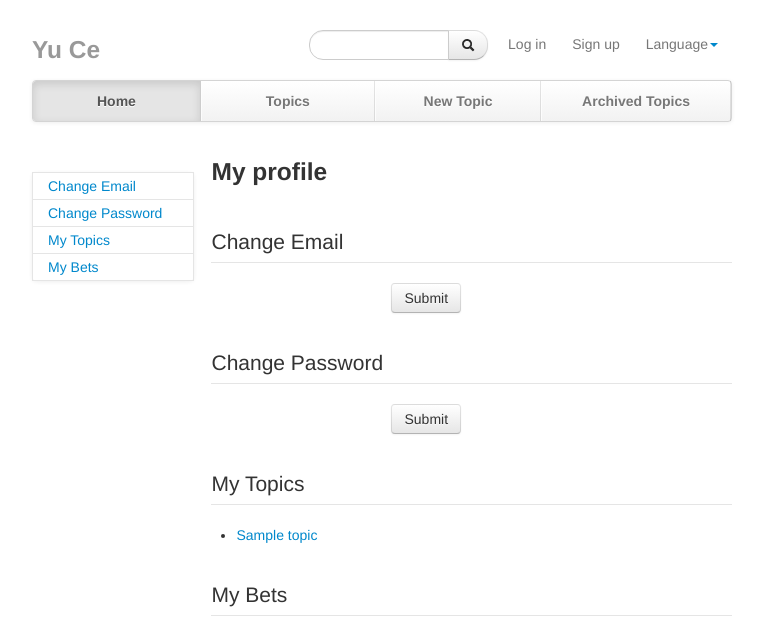
After one commit to julyzergcn/yuce, a Django app: template yuce/templates/core/profile.html in a window 1280 px wide. The commit adds this page. Shown: the top 633 px of the page, without its empty margins (258-1021 px from the left). Run offline with Django 3.2, Linux system fonts and the light colour scheme; the template is opened without the code that fills it: most values are stand-ins (such as "Sample title", 1, 10 or a date in 2020); some libraries are stand-ins or nearby versions.

Commit message:
my profile

```diff
--- a/core/urls.py
+++ b/core/urls.py
@@ -10,4 +10,6 @@ urlpatterns = patterns('core.views',
     url(r'^topic/archived/$', 'archived_topics', name='archived_topics'),
     url(r'^search/$', 'search', name='search'),
     url(r'^dumpdata/$', 'dumpdata'),
+
+    url(r'^accounts/profile/$', 'profile', name='my_profile'),
 )
--- a/yuce/templates/base.html
+++ b/yuce/templates/base.html
@@ -13,6 +13,9 @@
         <link href="{{ STATIC_URL }}jquery-ui/jquery-ui.min.css" rel="stylesheet">
         <link href="{{ STATIC_URL }}styles.css" rel="stylesheet">
 
+        <style type="text/css">
+            .masthead .nav-pills li a {padding-top:5px; padding-bottom:5px; color:#777777}
+        </style>
         {% block extra_head %}{% endblock %}
     </head>
     <body>
@@ -23,9 +26,13 @@
                     <ul class="nav nav-pills pull-right">
                         {% block topnav %}
                         <li>
-                            <form method="post" action="{% url 'search' %}">
+                            <form method="post" action="{% url 'search' %}" class="form-search" style="margin-bottom:0">
                                 {% csrf_token %}
-                                <input type="text" name="keywords" style="width: 100px; height: 15px; margin-bottom: -13px; border-radius:11px; padding-left:8px;" placeholder="Search" />
+                                <div class="input-append">
+                                    <input type="text" name="keywords" style="width: 130px;" class="search-query" />
+                                    <button type="submit" class="btn"><i class="icon-search"></i></button>
+                                </div>
+                     <!--           <input type="text" name="keywords" style="width: 100px; height: 15px; margin-bottom: -13px; border-radius:11px; padding-left:8px;" placeholder="Search" />-->
                                 <input type="hidden" name="status" value="open" />
                                 <input type="hidden" name="category" value="all" />
                             </form>
@@ -33,7 +40,7 @@
                         <li>&nbsp;&nbsp;</li>
 
                         {% if user.is_authenticated %}
-                            <li><a href="{% url 'my_profile' %}">{{ user.username }}</a></li>
+                            <li><a href="{% url 'my_profile' %}"><i class="icon-user"></i> {{ user.username }}</a></li>
                             <li><a href="{% url 'auth_logout' %}">{% trans 'Logout' %}</a></li>
                         {% else %}
                             <li><a href="{% url 'auth_login' %}">{% trans 'Log in' %}</a></li>
--- /dev/null
+++ b/yuce/templates/core/profile.html
@@ -0,0 +1,86 @@
+{% extends 'base.html' %}
+{% load i18n bootstrap %}
+
+{% block navbar %}
+    {{ block.super }}
+    <script type="text/javascript">
+    document.getElementById('home').className = 'active';
+    </script>
+{% endblock navbar %}
+
+{% block extra_head %}
+<style type="text/css">
+.profile-menu {border-radius:5px; box-shadow: 0 1px 4px rgba(0, 0, 0, 0.067);padding:0;}
+.profile-menu li a {border: 1px solid #E5E5E5;margin: 0 0 -1px;}
+.affix {top:60px; width:160px}
+.affix-top {margin-top:30px}
+.mt30 {margin-top: 30px}
+</style>
+{% endblock %}
+
+{% block content %}
+
+<div class="row-fluid">
+<div class="span3">
+    <ul class="nav nav-list profile-menu" data-spy="affix" data-offset-top="30">
+        <li><a href="#change_email">{% trans 'Change Email' %}</a></li>
+        <li><a href="#change_password">{% trans 'Change Password' %}</a></li>
+        <li><a href="#my_topics">{% trans 'My Topics' %}</a></li>
+        <li><a href="#my_bets">{% trans 'My Bets' %}</a></li>
+    </ul>
+</div>
+
+<div class="span9">
+    <h3>{% trans 'My profile' %}</h3>
+
+    <div id="change_email" class="mt30">
+        <form method="post" action="" class="form-horizontal">
+            {% csrf_token %}
+            <legend>{% trans 'Change Email' %}</legend>
+            {{ email_form|bootstrap }}
+            <input type="hidden" name="change_type" value="email" />
+            <div class="control-group">
+                <div class="controls">
+                    <input type="submit" value="{% trans 'Submit' %}" class="btn" />
+                </div>
+            </div>
+        </form>
+    </div>
+
+    <div id="change_password" class="mt30">
+        <form method="post" action="" class="form-horizontal">
+            {% csrf_token %}
+            <legend>{% trans 'Change Password' %}</legend>
+            {{ password_form|bootstrap }}
+            <input type="hidden" name="change_type" value="password" />
+            <div class="control-group">
+                <div class="controls">
+                    <input type="submit" value="{% trans 'Submit' %}" class="btn" />
+                </div>
+            </div>
+        </form>
+    </div>
+
+    <div id="my_topics" class="mt30">
+        <legend>{% trans 'My Topics' %}</legend>
+        <ul>
+            {% for topic in my_topics %}
+                <li><a href="{{ topic.get_absolute_url }}">{{ topic.subject }}</a></li>
+            {% endfor %}
+        </ul>
+    </div>
+
+    <div id="my_bets" class="mt30">
+        <legend>{% trans 'My Bets' %}</legend>
+        <ul>
+            {% for bet in my_bets %}
+                <li style="list-style-type:none"><img src="{% if bet.yesno %}{{ STATIC_URL }}admin/img/icon-yes.gif{% else %}{{ STATIC_URL }}admin/img/icon-no.gif{% endif %}">
+                {{ bet.score }} on <a href="{{ bet.topic.get_absolute_url }}">{{ bet.topic.subject }}</a> {{ bet.created_date }}</li>
+            {% endfor %}
+        </ul>
+    </div>
+</div>
+
+</div>
+
+{% endblock content %}
--- a/yuce/urls.py
+++ b/yuce/urls.py
@@ -10,7 +10,7 @@ urlpatterns = patterns('',
     url(r'^i18n/', include('django.conf.urls.i18n')),
 
     url(r'^accounts/', include('registration.backends.default.urls')),
-    url(r'^accounts/profile/$', RedirectView.as_view(url='/'), name='my_profile'),
+    #~ url(r'^accounts/profile/$', RedirectView.as_view(url='/'), name='my_profile'),
 
     url(r'^about/$', TemplateView.as_view(template_name='about.html'), name='about'),
     url(r'^contact/$', TemplateView.as_view(template_name='contact.html'), name='contact'),
```
Also changed, not shown: core/forms.py (+7 -0 lines), core/views.py (+29 -0 lines).
